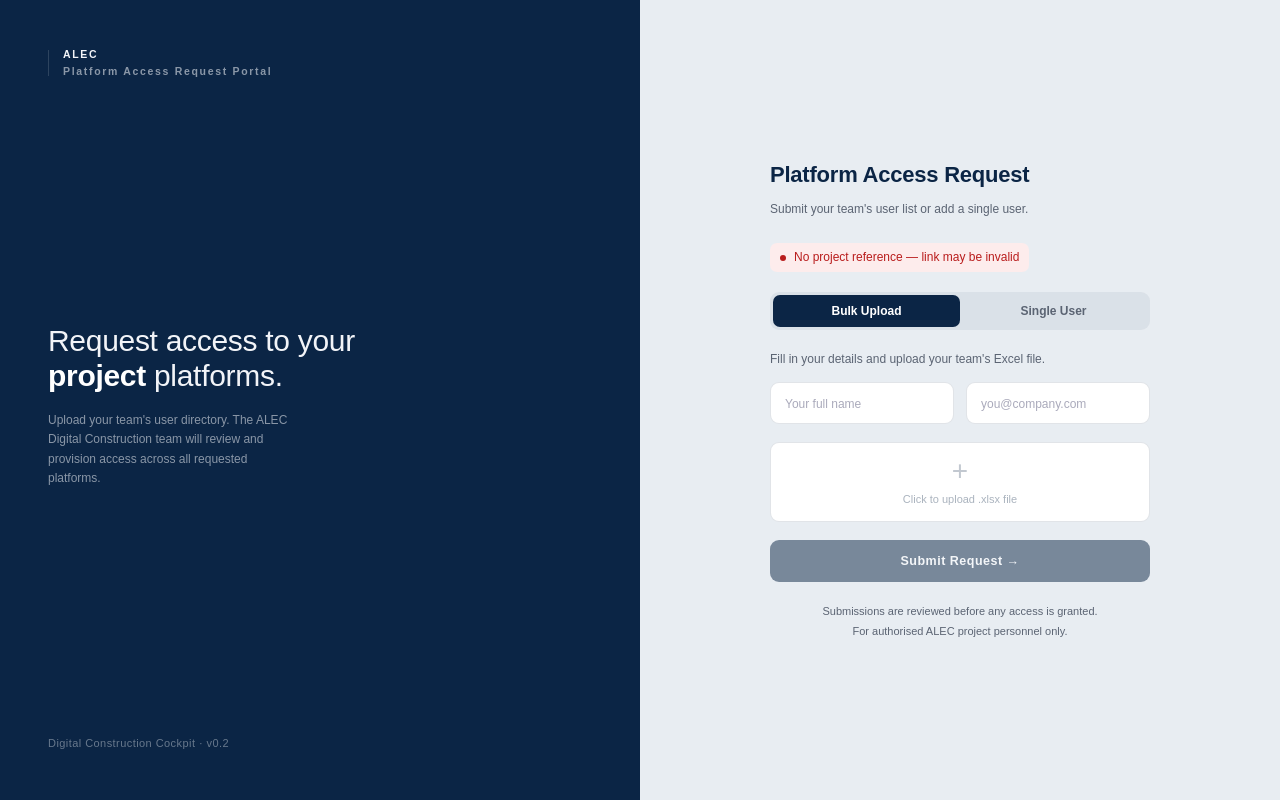
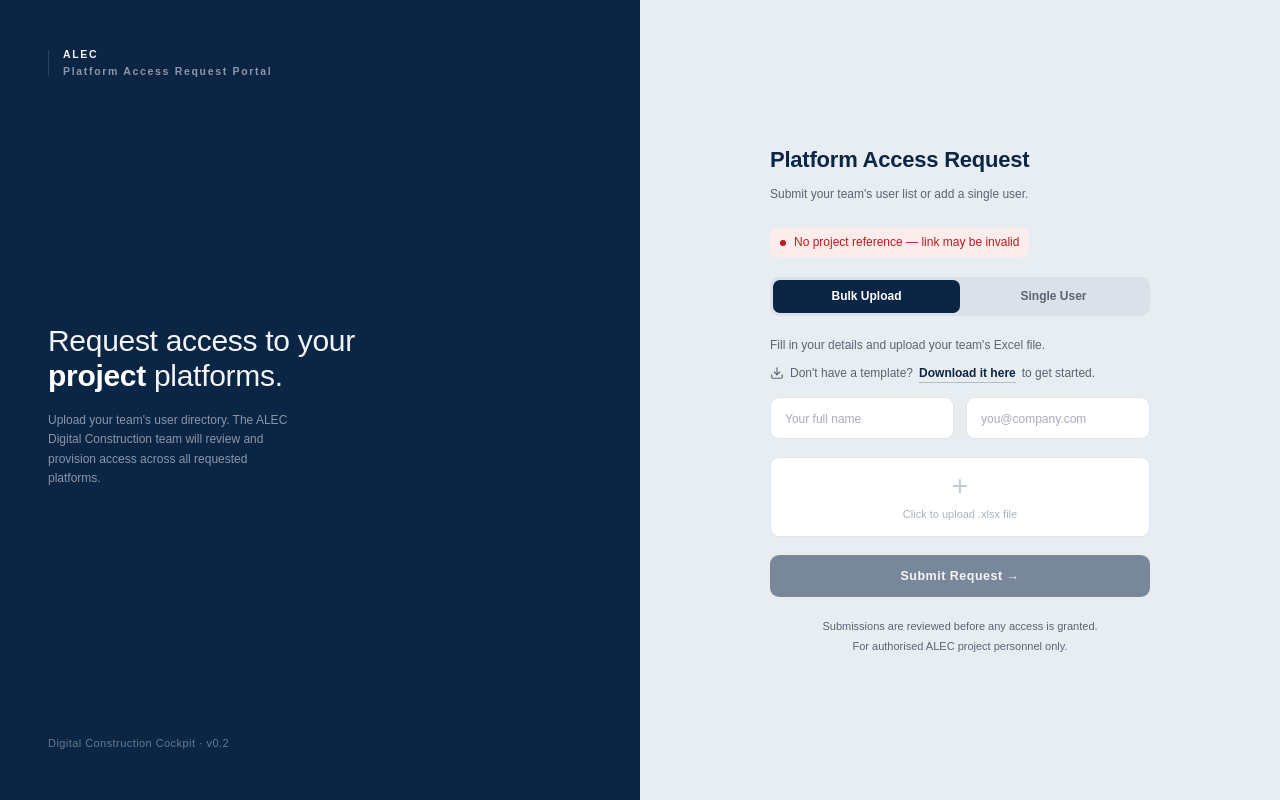
Before and after one commit to OmrMag/digitalCockpit, a FastAPI app: page /portal/platformAccess in a window 1280 px wide. Run offline with FastAPI, Linux system fonts and the light colour scheme.

Commit message:
portal: add template download link

```diff
--- a/templates/portal.html
+++ b/templates/portal.html
@@ -204,6 +204,28 @@
       margin-bottom: 14px;
       line-height: 1.5;
     }
+    /* Template download hint shown above the bulk upload area. */
+    .template-hint {
+      font-size: 12px;
+      color: #5b6473;
+      margin: -4px 0 14px;
+      display: flex;
+      align-items: center;
+      gap: 6px;
+    }
+    .template-hint a {
+      color: #0b2545;
+      font-weight: 600;
+      text-decoration: none;
+      border-bottom: 1px solid rgba(11,37,69,0.25);
+      transition: border-color .12s;
+    }
+    .template-hint a:hover { border-bottom-color: #0b2545; }
+    .template-hint svg {
+      width: 14px; height: 14px;
+      stroke: #5b6473;
+      flex-shrink: 0;
+    }
     .upload-plus {
       font-size: 28px;
       font-weight: 300;
@@ -360,6 +382,10 @@
       <!-- ── BULK MODE ── -->
       <div id="bulkMode">
         <p class="fill-note">Fill in your details and upload your team's Excel file.</p>
+        <p class="template-hint">
+          <svg viewBox="0 0 24 24" fill="none" stroke-width="2" stroke-linecap="round" stroke-linejoin="round" aria-hidden="true"><path d="M21 15v4a2 2 0 0 1-2 2H5a2 2 0 0 1-2-2v-4"/><polyline points="7 10 12 15 17 10"/><line x1="12" y1="15" x2="12" y2="3"/></svg>
+          Don't have a template? <a href="/static/Project_Access_User_Directory.xlsx" download>Download it here</a> to get started.
+        </p>
         <div class="form-row">
           <div class="portal-field">
             <input class="portal-input" type="text" id="submitter_name" placeholder="Your full name" autocomplete="name">
```
Also changed, not shown: 1 other file.
